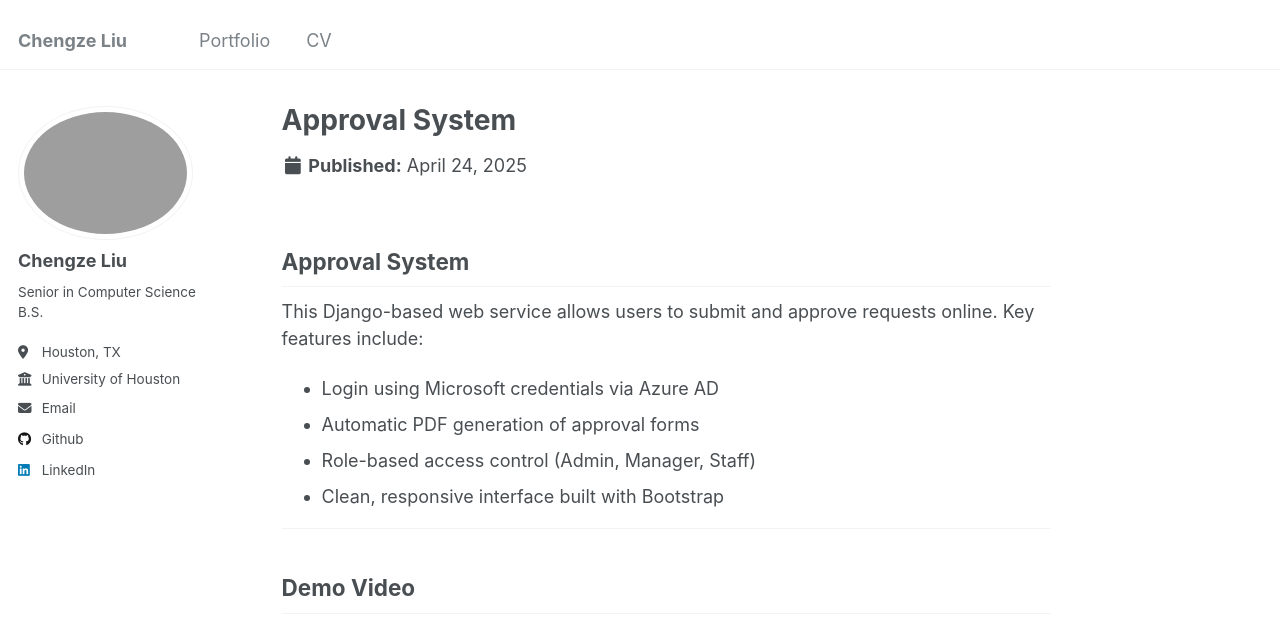
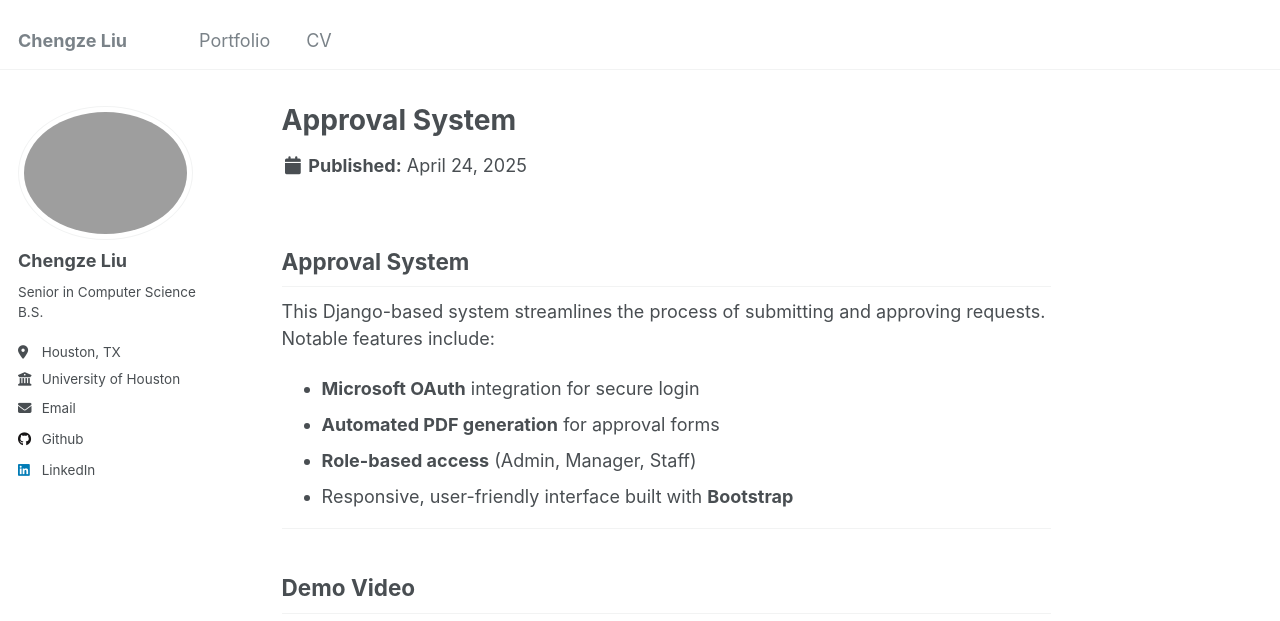
Before and after one commit to chengze24/chengze24.github.io, a Jekyll site: the page built from _portfolio/portfolio-1.md, in a window 1280 px wide and 900 px high, cut to the strip 0-621 px from the top of the window. Built offline with Jekyll 4.4.1, drawn with Linux system fonts in a browser that asks for light colours.

Commit message:
Update portfolio-1.md

```diff
--- a/_portfolio/portfolio-1.md
+++ b/_portfolio/portfolio-1.md
@@ -27,12 +26,12 @@ collection: portfolio
 
 ## Approval System
 
-This Django-based web service allows users to submit and approve requests online. Key features include:
+This Django-based system streamlines the process of submitting and approving requests. Notable features include:
 
-- Login using Microsoft credentials via Azure AD
-- Automatic PDF generation of approval forms
-- Role-based access control (Admin, Manager, Staff)
-- Clean, responsive interface built with Bootstrap
+- **Microsoft OAuth** integration for secure login
+- **Automated PDF generation** for approval forms
+- **Role-based access** (Admin, Manager, Staff)
+- Responsive, user-friendly interface built with **Bootstrap**
 
 ---
 
```
Also changed, not shown: other parts of _portfolio/portfolio-1.md (+5 -6 lines).
